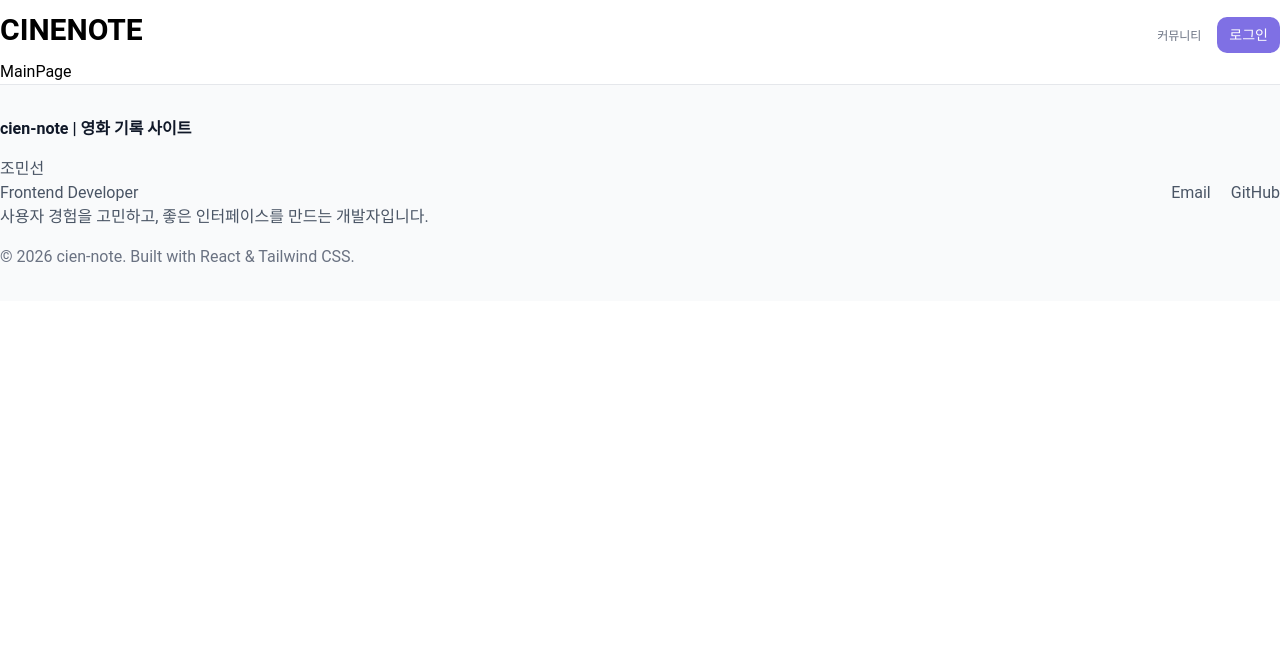
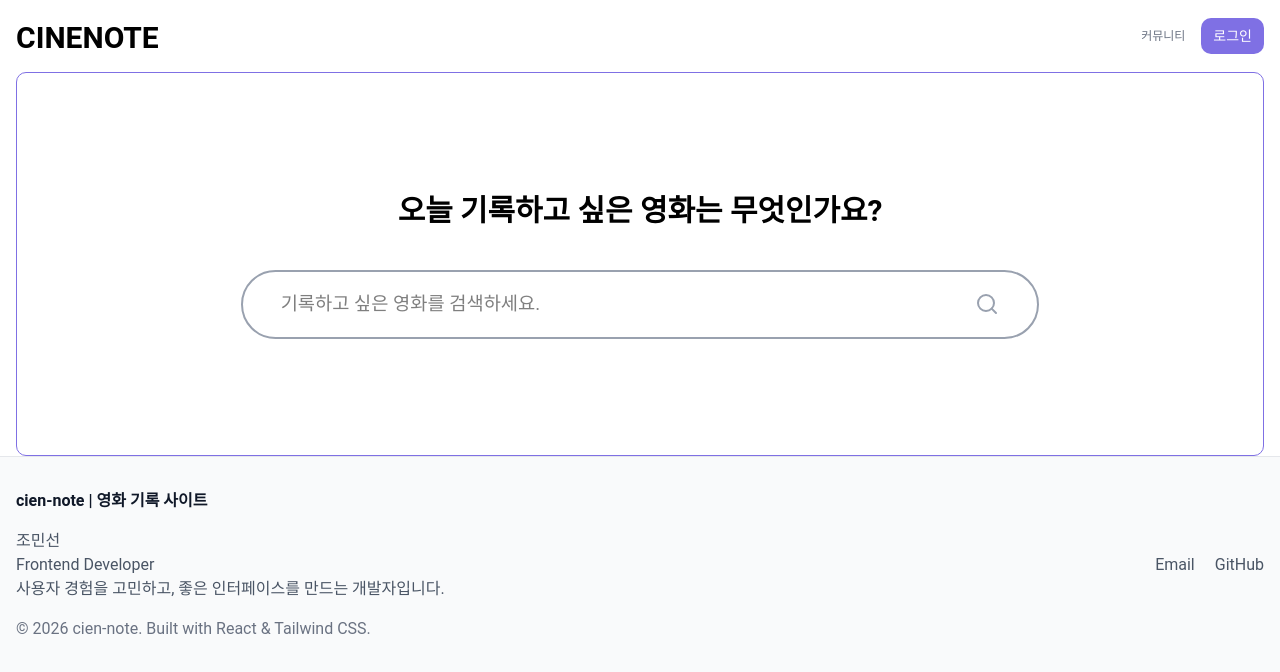
Before and after one commit to minsun0930/cine-note, a React (Vite) app: page / in a window 1280 px wide. Shown: the top 672 px of the page. Built offline with nearby package versions, Linux system fonts and the light colour scheme.

Commit message:
feat: 공통 컴포넌트 SearchInput 추가 및 lucid-react(아이콘) 라이브러리 추가

```diff
--- a/package.json
+++ b/package.json
@@ -12,6 +12,7 @@
   "dependencies": {
     "@tailwindcss/vite": "^4.3.3",
     "clsx": "^2.1.1",
+    "lucide-react": "^1.46.0",
     "react": "^19.2.8",
     "react-dom": "^19.2.8",
     "react-router-dom": "^7.18.3",
--- a/src/components/Footer.tsx
+++ b/src/components/Footer.tsx
@@ -12,7 +12,7 @@ export const Footer = ({ className }: FooterProps) => {
         className,
       )}
     >
-      <div className="max-w-325 w-full flex items-center justify-between">
+      <div className="max-w-325 px-4 w-full flex items-center justify-between">
         <div className="flex flex-col items-center sm:items-start">
           <span className="text-16 font-bold text-gray-900 mb-4">
             cien-note | 영화 기록 사이트
--- a/src/components/Header.tsx
+++ b/src/components/Header.tsx
@@ -1,16 +1,20 @@
-import { Link, NavLink } from "react-router-dom";
+import { Link, NavLink} from "react-router-dom";
 import Button from "./common/Button";
 import { cn } from "@/lib/utils";
 
 export default function Header() {
+
   return (
-    <header className="flex h-15 justify-between items-center text-4xl">
-      <Link to="/" className="font-bold text-[30px]">
-        CINENOTE
-      </Link>
+    <header className="flex justify-between items-center text-4xl py-4">
+      <div>
+        <Link to="/" className="font-bold text-[30px]">
+          CINENOTE
+        </Link>
+
+      </div>
       <nav>
-        <ul className="flex">
-          <li>
+        <ul className="flex items-center gap-4">
+          <li className="flex">
             <NavLink
               to="/comunity"
               className={({ isActive }) =>
@@ -23,8 +27,10 @@ export default function Header() {
               커뮤니티
             </NavLink>
           </li>
-          <li>
-            <Button variant="primary" className="ml-[16px]">로그인</Button>
+          <li className="flex">
+            <Button variant="primary">
+              로그인
+            </Button>
           </li>
         </ul>
       </nav>
--- /dev/null
+++ b/src/components/common/SearchInput.tsx
@@ -0,0 +1,92 @@
+import { cn } from "@/lib/utils";
+import { useRef, useState, type ChangeEvent, type ComponentProps } from "react";
+import { Search, X } from "lucide-react";
+
+interface SearchInputProps extends ComponentProps<"input"> {
+  variant?: "hero" | "header";
+  onSearch?: (query: string) => void;
+}
+
+const variantStyles: Record<
+  NonNullable<SearchInputProps["variant"]>,
+  { form: string; input: string }
+> = {
+  hero: {
+    form: "max-w-[64cqw] py-[1.5cqw] px-[3cqw] rounded-[80px] ",
+    input: "text-[1.5cqw]",
+  },
+  //나중에 수정
+  header: {
+    form: "max-w-[378px] rounded-[20px]",
+    input: "h-[35px] py-1 pl-4 pr-10 text-sm",
+  },
+};
+
+const SearchInput = ({
+  variant = "hero",
+  onSearch,
+  className,
+  ...props
+}: SearchInputProps) => {
+  const inputRef = useRef<HTMLInputElement>(null);
+  const currentStyles = variantStyles[variant];
+
+  const [searchValue, setSearchValue] = useState("");
+
+  const handleSubmit = (e: React.SyntheticEvent) => {
+    e.preventDefault();
+    if (onSearch && inputRef.current) {
+      onSearch(inputRef.current.value);
+      inputRef.current.value = "";
+    }
+  };
+
+  const handleInputChange = (e: ChangeEvent<HTMLInputElement>) => {
+    setSearchValue(e.target.value);
+  };
+
+  const handleClear = () => {
+    setSearchValue("");
+    if (inputRef.current) {
+      inputRef.current.value = "";
+      inputRef.current.focus();
+    }
+  };
+
+  return (
+    <form
+      onSubmit={handleSubmit}
+      className={cn(
+        "flex  justify-between items-center w-full bg-white border-2 border-gray-400 focus-within:border-main transition-colors gap-4",
+        currentStyles.form,
+      )}
+    >
+      <input
+        ref={inputRef}
+        type="text"
+        className={cn(
+          "w-full flex-1 outline-none ",
+          currentStyles.input,
+          className,
+        )}
+        onChange={handleInputChange}
+        placeholder="기록하고 싶은 영화를 검색하세요."
+        {...props}
+      />
+      {searchValue && (
+        <button
+          type="button"
+          onClick={handleClear}
+          aria-label="입력 내용 지우기"
+          className="cursor-pointer text-gray-400 hover:text-gray-600 transition-colors"
+        >
+          <X className="w-5 h-5" />
+        </button>
+      )}
+      <button type="submit" aria-label="검색" className="flex cursor-pointer">
+        <Search className="min-w-6 min-h-6 text-gray-400 hover:text-main" />
+      </button>
+    </form>
+  );
+};
+export default SearchInput;
--- a/src/layouts/RootLayout.tsx
+++ b/src/layouts/RootLayout.tsx
@@ -5,7 +5,7 @@ import { Outlet } from "react-router-dom";
 export default function RootLayout() {
   return (
     <div className="w-full min-h-full flex flex-col justify-center items-center bg-bg">
-      <div className="max-w-325 w-full">
+      <div className="max-w-325 w-full px-4">
         <Header />
         {/* SEO 고려하여 main태그로 감싸기 */}
         <main>
--- a/src/pages/MainPage.tsx
+++ b/src/pages/MainPage.tsx
@@ -1,6 +1,19 @@
+import SearchInput from "@/components/common/SearchInput";
+
+
 const MainPage = () => {
+  const handleSearch = (query: string) => {
+    console.log("검색어:", query);
+  };
+
+
   return (
-    <div>MainPage</div>
-  )
-}
-export default MainPage
+    <div className="@container w-full aspect-13/4 bg-white border border-main rounded-[10px] flex flex-col justify-center items-center">
+      <h1 className="text-[2.4cqw] font-bold mb-[2.9cqw]  px-[17cqw]">
+        오늘 기록하고 싶은 영화는 무엇인가요?
+      </h1>
+      <SearchInput onSearch={handleSearch}/>
+    </div>
+  );
+};
+export default MainPage;
--- a/vite.config.ts
+++ b/vite.config.ts
@@ -2,12 +2,14 @@ import react from '@vitejs/plugin-react'
 import { defineConfig } from 'vite'
 import tailwindcss from '@tailwindcss/vite'
 import { fileURLToPath } from 'url'
+
 
 // https://vite.dev/config/
 export default defineConfig({
   plugins: [
     react(),
     tailwindcss(),
+
   ],
   resolve: {
     alias: {
```
Also changed, not shown: src/components/common/Input.tsx (deleted), 1 other file (tests, documents, lock files or other folders).
